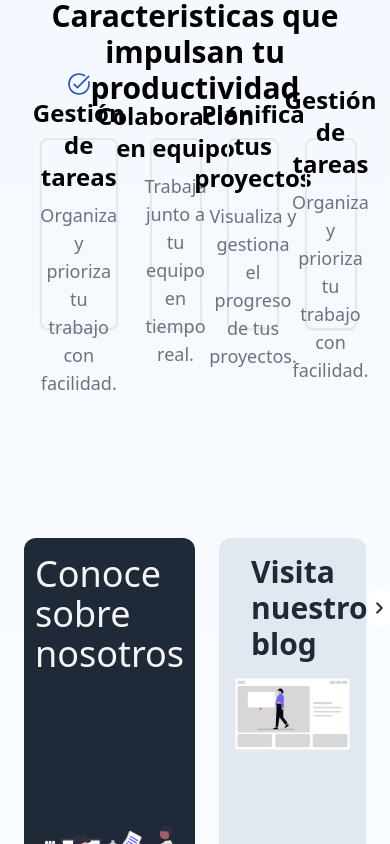
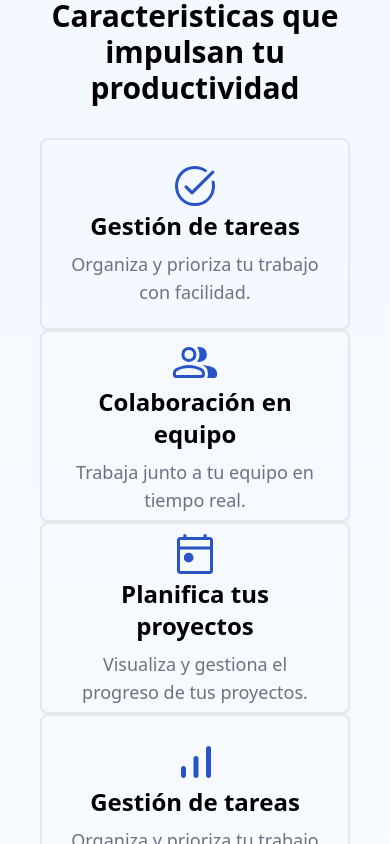
Before and after one commit to thejuanco/Taski-UI, a React (Vite) app: page / in a window 390 px wide. Shown: the part 1040-1884 px from the top of the page. Built offline with nearby package versions, Linux system fonts and the light colour scheme.

Commit message:
Agrega responsividad a las caracteristicas de la app

```diff
--- a/src/components/Home/Characteristics.jsx
+++ b/src/components/Home/Characteristics.jsx
@@ -7,7 +7,7 @@ const Characteristics = () => {
         <h1 className="text-center font-bold text-3xl">
           Caracteristicas que impulsan tu productividad
         </h1>
-        <div className="grid grid-cols-4 mx-8 mt-8 space-x-8">
+        <div className="grid md:grid-cols-4 sm:grid-cols-2 mx-8 mt-8 sm:space-x-2 sm:space-y-2 md:space-x-8">
           <div className="border-2 rounded-lg px-6 h-48 flex flex-col justify-center items-center shadow-sm">
             <img src="icons/tarea-lista.svg" alt="Estadisticas" />
             <h2 className="text-center font-semibold text-2xl">
--- a/src/views/Home.jsx
+++ b/src/views/Home.jsx
@@ -29,7 +29,7 @@ const Home = () => {
             <div className="flex justify-center mt-8 space-x-2">
               <Link
                 to="/auth/signup"
-                className="bg-gray-800 text-white py-2 px-6 rounded-lg hover:bg-gray-700 flex items-center transition hover:delay-150 duration-300 ease-in-out"
+                className="bg-gray-800 text-white py-2 px-6 rounded-lg hover:bg-gray-700 flex items-center"
               >
                 Comieza ahora
                 <span className="material-symbols-rounded ml-2">
```
